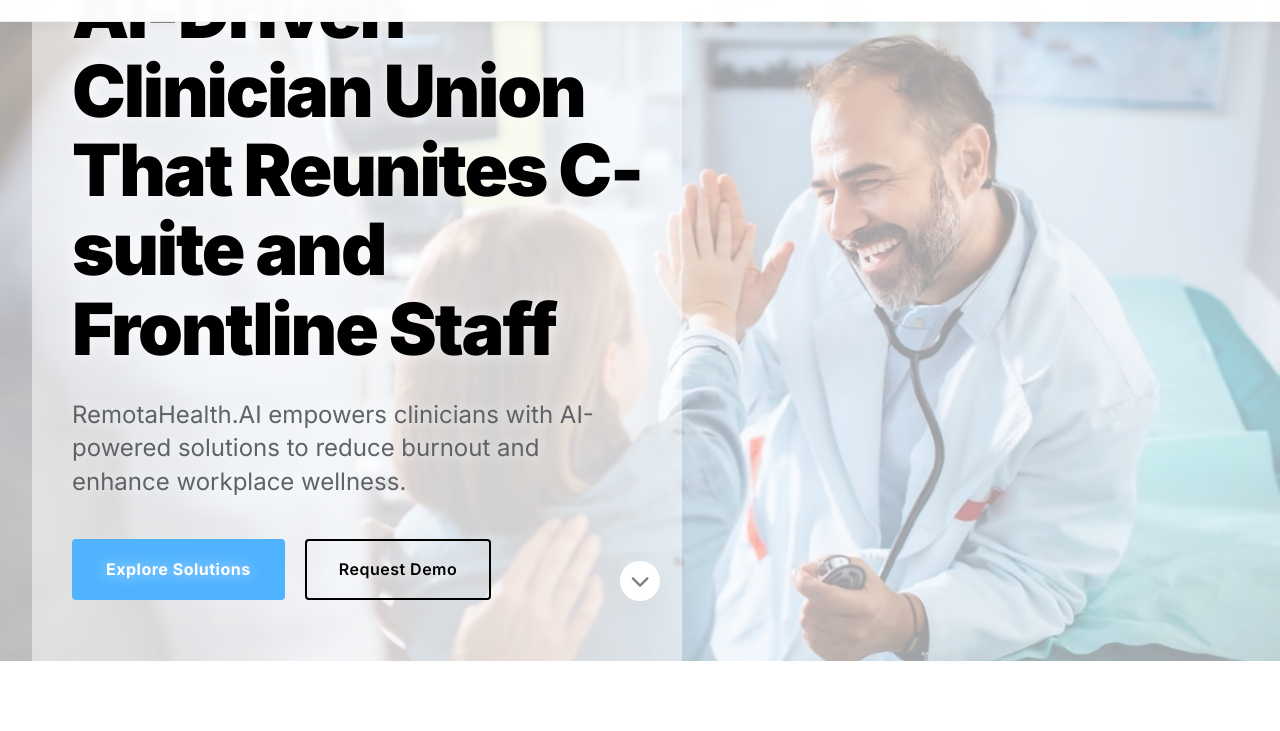
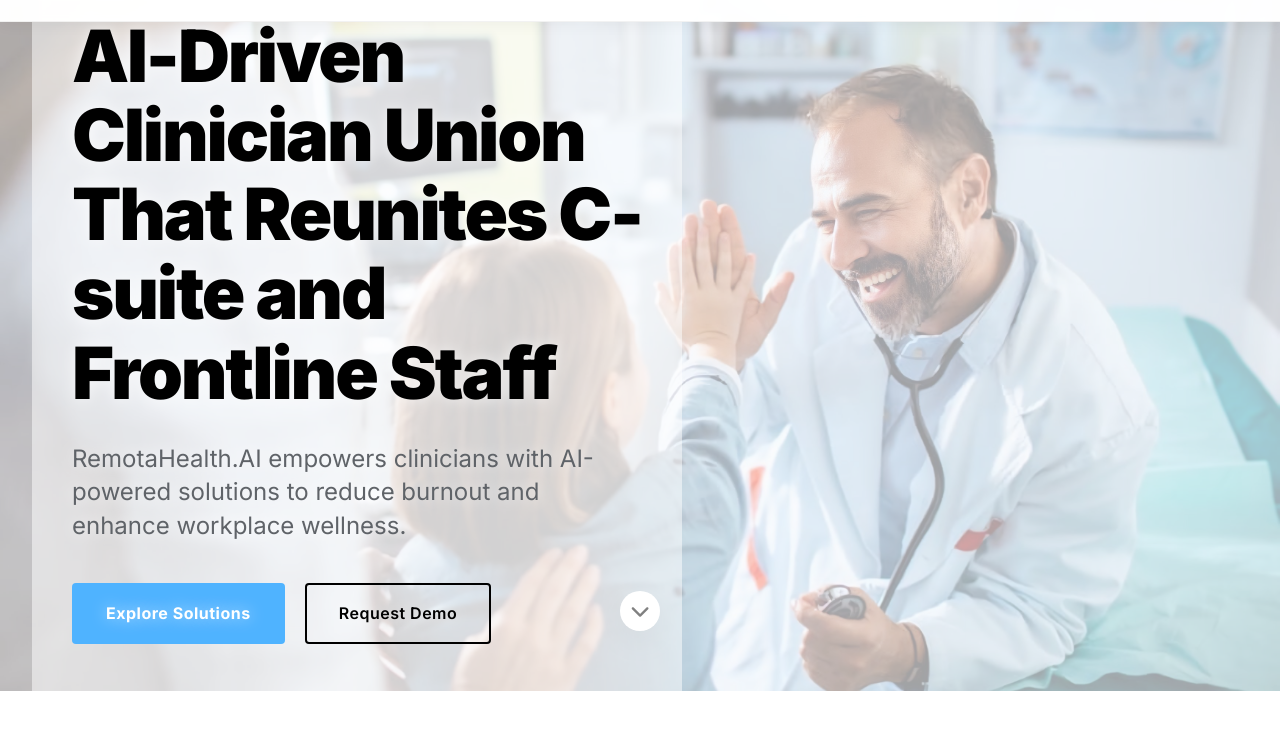
Before and after one commit to frax69/remotahealth, a plain HTML site: page index.html in a window 1280 px wide. Shown: the part 69-800 px from the top of the page. Drawn offline with Linux system fonts and the light colour scheme.

Commit message:
Update index.html

```diff
--- a/index.html
+++ b/index.html
@@ -6,8 +6,8 @@
     <base href="/remotahealth/">
     <title>RemotaHealth.AI - Empowering Clinicians with Real-Time Mental Well-being Insights</title>
     <meta name="description" content="RemotaHealth.AI empowers clinicians with real-time mental well-being insights to reduce burnout and enhance workplace wellness.">
-<link rel="icon" href="images/small%20icons%20and%20logos/favicon.jpeg" type="image/jpeg">
- <link rel="shortcut icon" href="images/small%20icons%20and%20logos/favicon.jpeg" type="image/jpeg">
+    <link rel="icon" href="images/small%20icons%20and%20logos/favicon.jpeg" type="image/jpeg">
+    <link rel="shortcut icon" href="images/small%20icons%20and%20logos/favicon.jpeg" type="image/jpeg">
     <meta name="keywords" content="healthcare AI, clinician wellness, workplace wellness, healthcare burnout">
     <link rel="stylesheet" href="css/styles.css">
     <link rel="stylesheet" href="https://cdnjs.cloudflare.com/ajax/libs/font-awesome/6.4.0/css/all.min.css">
@@ -44,12 +44,12 @@
         </div>
     </header>
 
-    <section class="hero" style="position: relative; height: 700px; display: flex; align-items: center; overflow: hidden; margin-top: 30px;">
+    <section class="hero" style="position: relative; height: 700px; display: flex; align-items: center; overflow: hidden; margin-top: 60px;">
         <div class="hero-background" style="position: absolute; width: 100%; height: 100%; left: 0; top: 0;">
             <img src="images/backgrounds/your-hero-image.jpeg" alt="RemotaHealth.AI healthcare background" class="hero-image" style="width: 100%; height: 100%; object-fit: cover; object-position: center;">
         </div>
         <div class="container" style="position: relative; z-index: 10; max-width: 1440px; margin: 0 auto; padding: 0 2rem;">
-            <div class="hero-content" style="max-width: 650px; text-shadow: 0 0 15px rgba(255, 255, 255, 0.7); background-color: rgba(255, 255, 255, 0.5); padding: 2.5rem; border-radius: 1rem;">
+            <div class="hero-content" style="max-width: 650px; text-shadow: 0 0 15px rgba(255, 255, 255, 0.7); background-color: rgba(255, 255, 255, 0.5); padding: 2.5rem; padding-top: 3rem; border-radius: 1rem; margin-top: 20px;">
                 <h1>AI-Driven Clinician Union That Reunites C-suite and Frontline Staff</h1>
                 <p class="hero-subtitle">RemotaHealth.AI empowers clinicians with AI-powered solutions to reduce burnout and enhance workplace wellness.</p>
                 <div class="hero-buttons">
```
